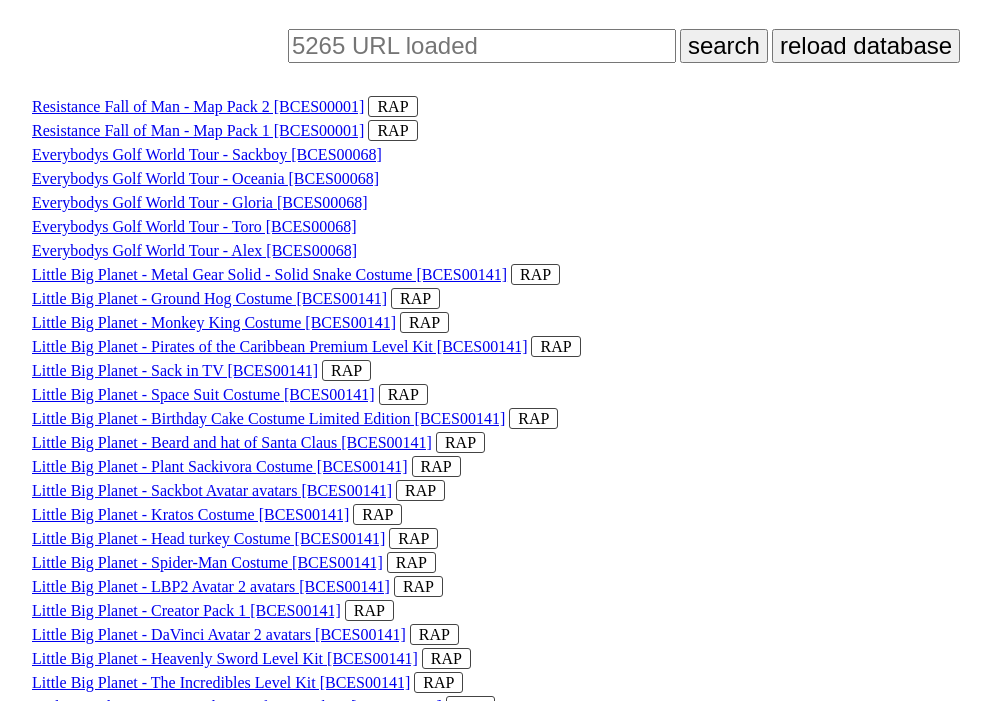
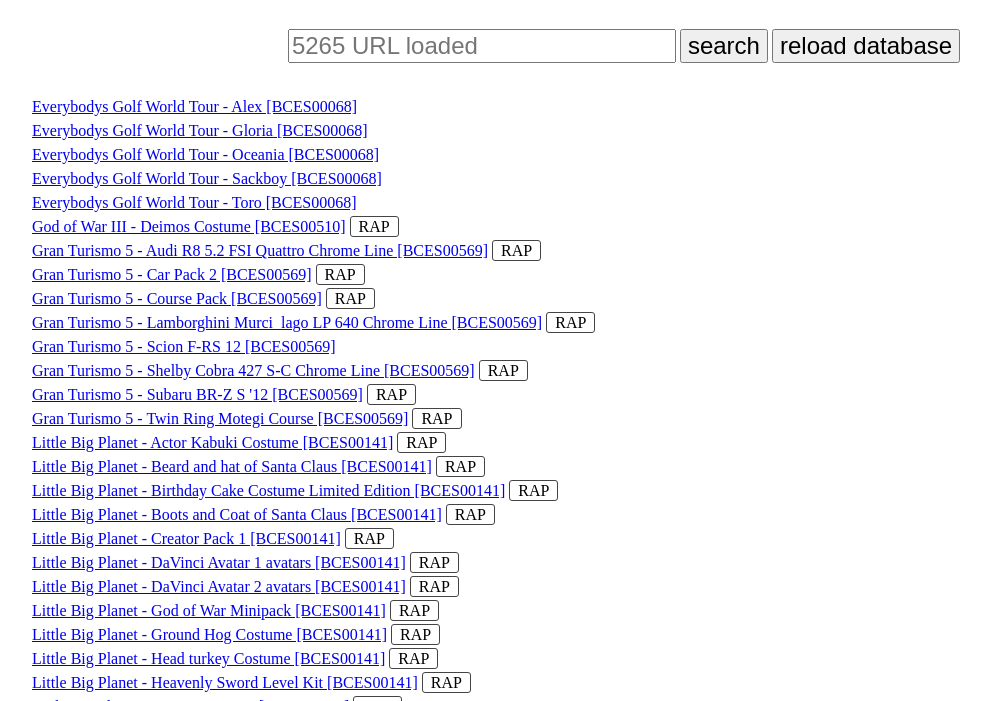
Before and after one commit to yne/psndl, a plain HTML site: page index.html in a window 1280 px wide. Shown: the part 99-800 px from the top of the page, without its empty margins (16-1007 px from the left). Drawn offline with Linux system fonts and the light colour scheme.

Commit message:
Allow search by GAMEID + Sort result by title (fix #6)

```diff
--- a/index.html
+++ b/index.html
@@ -14,6 +14,18 @@
 </header>
 <ul id="list"></ul>
 <script>
+	function sort(lines, algo) {
+		for (var i = 0; i < lines.length; i++) {
+			for (var j = 0; j < lines.length - i - 1; j++) {
+				if (algo(lines[j], lines[j + 1])) {
+					var temp = lines[j];
+					lines[j] = lines[j + 1];
+					lines[j + 1] = temp;
+				}
+			}
+		}
+		return lines;
+	}
 	try {
 		var f = document.forms.engine;
 		var DB = window.localStorage ? JSON.parse(localStorage.DB || '[]') : [];
@@ -43,17 +55,22 @@
 			f.fetch.type = window.localStorage ? 'button' : 'hidden'; // hide refresh
 			f.send.disabled = DB.length == 0;
 			f.query.placeholder = DB.length + " URL loaded";
-			var rule = new RegExp(decodeURIComponent(location.hash.replace(/^#+/, '')), 'i');
+			var query = decodeURIComponent(location.hash.replace(/^#+/, ''));
+			var rule = new RegExp(query, 'i');
 			document.getElementById('list').innerHTML = "";
-			for (var i = 0, found = 0; i < DB.length && found < 50; i++) {
-				if (!DB[i][5].match(rule)) continue;
-				found++;
-				var a = DB[i];
+			var matches = [];
+			for (var i = 0; i < DB.length && matches.length < 50; i++) {
+				if (DB[i][5].match(rule) || (DB[i][0] == query))
+					matches.push(DB[i]);
+			}
+			sort(matches, function (a, b) { return a[5] > b[5]; });
+			for (var i = 0; i < matches.length; i++) {
+				var a = matches[i];
 				document.getElementById('list').innerHTML += '<li><a href="http://zeus.dl.playstation.net/cdn/' + a[1] + '/' + a[0] + '_00/' + a[2] + '.pkg">' + a[5] + ' ' + (a[3]) + ' [' + a[0] + "]</a> " + makeRap(a) + "</li>";
 			}
 		};
 		f.query.value = location.hash.replace(/^#+/, '');
-		// document.body.onhashchange = render; dont work on Silk engine
+		// document.body.onhashchange = render; // dont work on Silk engine, but still usefull for other
 		render();
 		if (!DB.length) {
 			fetchDB()
```
